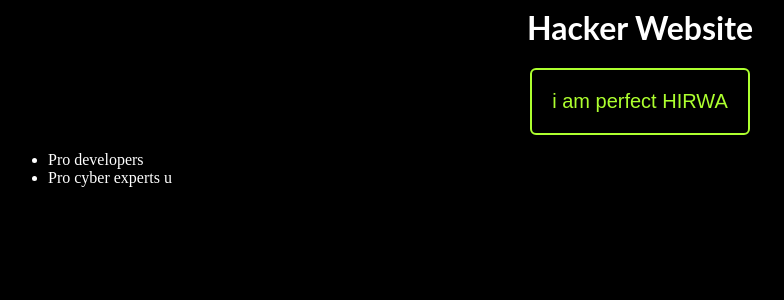
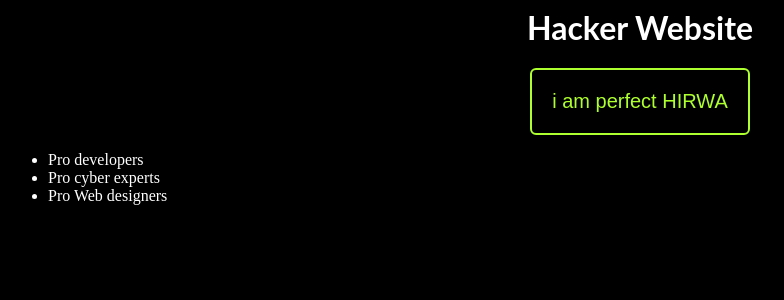
Before and after one commit to hirwa1/React-Hacker-Website, a React (Create React App) app: page / in a window 1280 px wide. Shown: the top 300 px of the page, without its empty margins (0-784 px from the left). Built offline with nearby package versions, Linux system fonts and the light colour scheme.

Commit message:
1 file modified

```diff
--- a/src/App.js
+++ b/src/App.js
@@ -11,7 +11,8 @@ export default function App() {
       </button></center>
       <ul>
       <li>Pro developers</li>
-      <li>Pro cyber experts u</li>
+      <li>Pro cyber experts </li>
+      <li>Pro Web designers</li>
       </ul>
     </div>
 
```
